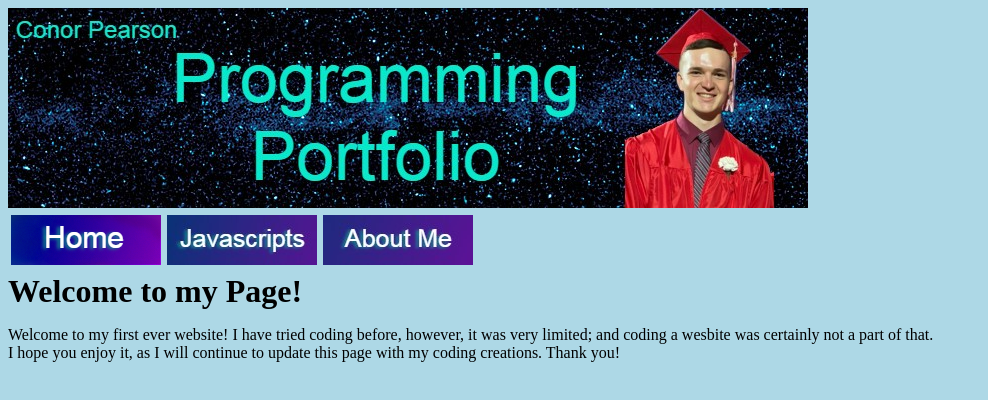
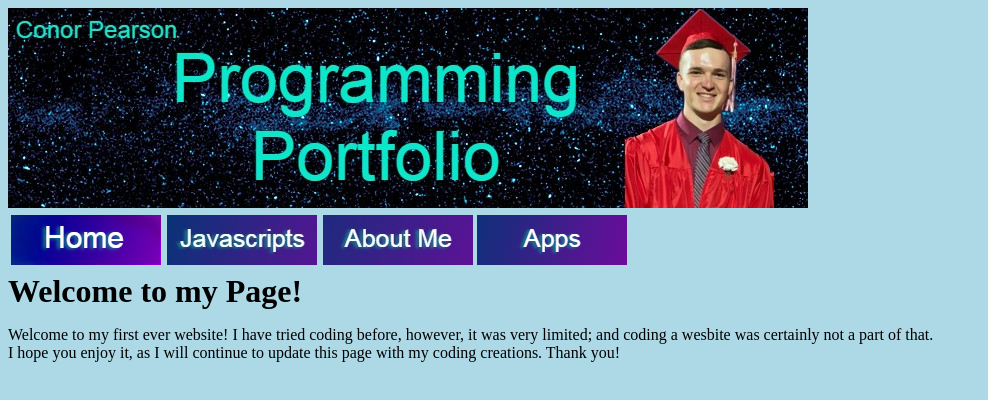
Before and after one commit to Cpearson72/cpearson72.github.io, a plain HTML site: page index.html in a window 1280 px wide. Shown: the whole page, without its empty margins (0-988 px from the left). Drawn offline with Linux system fonts and the light colour scheme.

Commit message:
Update index.html

```diff
--- a/index.html
+++ b/index.html
@@ -24,6 +24,7 @@
 <th><a href="https://cpearson72.github.io/"><img src="home.png.png"></a></th>
 <th><a href="https://cpearson72.github.io/javascripts.html"><img id="Button" src="javascripts.png.jpg"></a></th>
 <th><a href="https://cpearson72.github.io/about.html"><img src="about.png.jpg"></a></th>
+<th><img src="apps.png.png"></th>
 </thead>
 </table>
 
```
